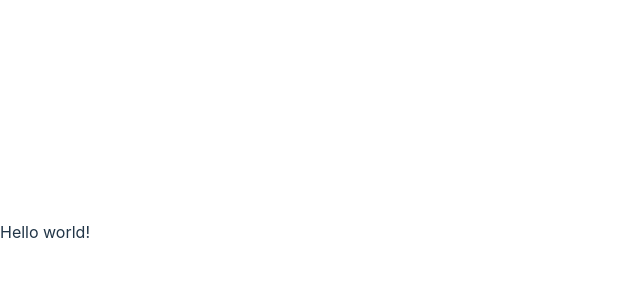
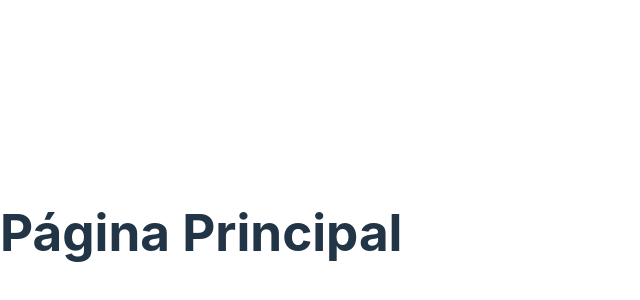
Before and after one commit to PedroLucaV/agenda-maker, a React (Vite) app in the folder front-end-react/: page / in a window 1280 px wide. Shown: the part 168-468 px from the top of the page, without its empty margins (0-640 px from the left). Built offline with nearby package versions, Linux system fonts and the light colour scheme.

Commit message:
:truck: chore: Separate pages and components into different folders

```diff
--- a/front-end-react/src/main.jsx
+++ b/front-end-react/src/main.jsx
@@ -1,6 +1,6 @@
 import React from "react";
 import ReactDOM from "react-dom/client";
-import App from "./components/App/App"
+import App from "./pages/App/App"
 import "./index.css";
 
 ReactDOM.createRoot(document.getElementById("root")).render(
--- a/front-end-react/src/components/App/App.jsx
+++ b/front-end-react/src/pages/App/App.jsx
@@ -1,7 +1,7 @@
 import "./App.css";
 
 const App = () => {
-  return <p>Hello world!</p>;
+  return <h1>Página Principal</h1>;
 };
 
 export default App;
```
Also changed, not shown: front-end-react/src/pages/Login/Login.jsx (added, +7 -0 lines), front-end-react/src/pages/App/App.css (added), front-end-react/src/pages/Login/Login.css (added).
